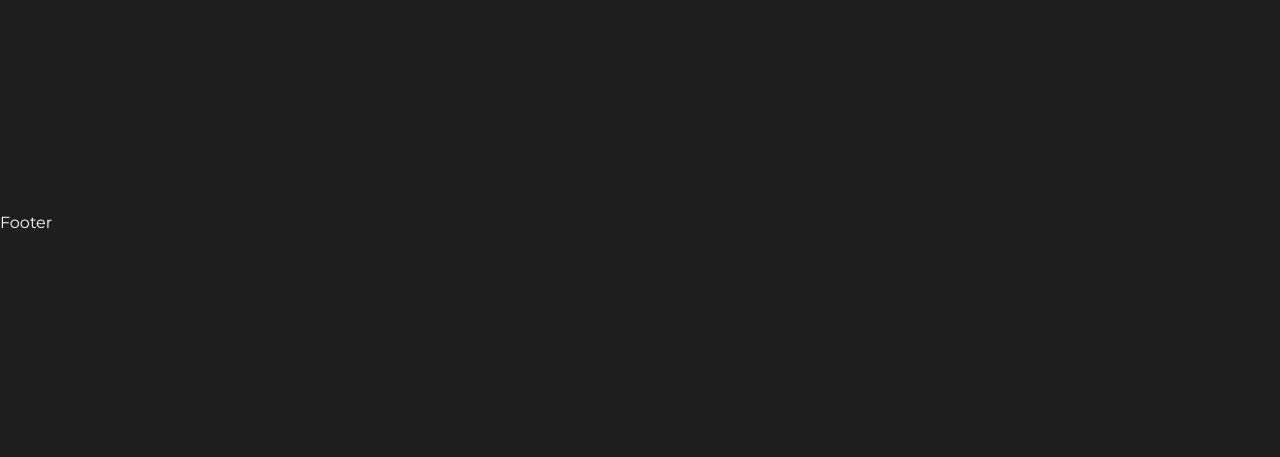
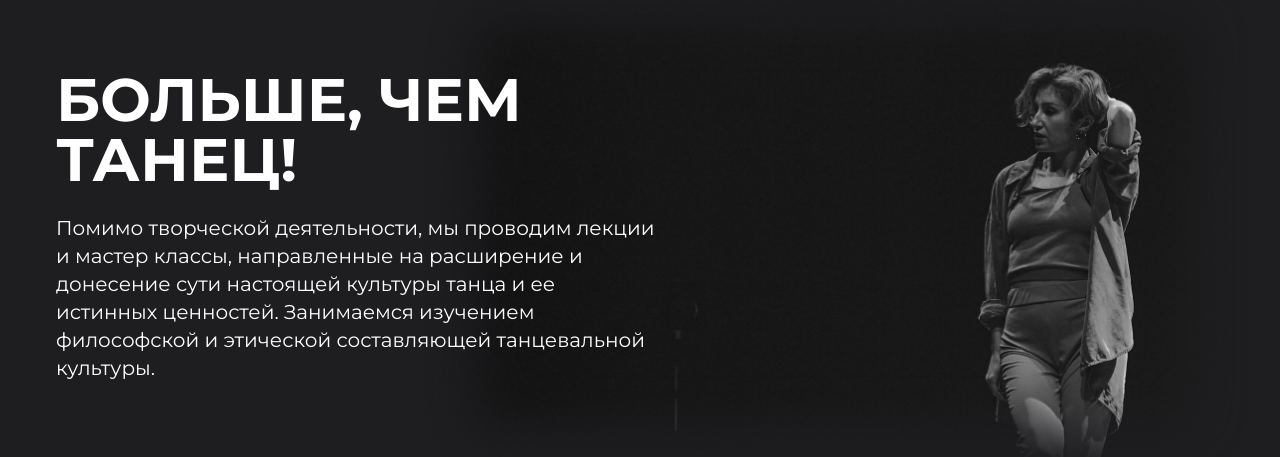
Before and after one commit to kivals/dom-site-next, a Next.js app: page / in a window 1280 px wide. Shown: the part 693-1150 px from the top of the page. Before the commit the page ends 928 px from the top, so only its background shows below. Built offline with nearby package versions, Linux system fonts and the light colour scheme.

Commit message:
Description block

```diff
--- a/app/page.tsx
+++ b/app/page.tsx
@@ -1,7 +1,9 @@
 import Hero from "@/components/landing/Hero";
+import Description from "@/components/landing/Description";
 
 export default function Home() {
   return <main className="min-h-screen">
     <Hero />
+    <Description />
   </main>;
 }
--- /dev/null
+++ b/components/landing/Description.tsx
@@ -0,0 +1,23 @@
+import React from "react";
+
+const Description = () => {
+  return (
+    <section className="container mx-auto">
+      <div className="bg-description bg-cover bg-right bg-no-repeat px-2 py-10 md:bg-contain md:px-3 md:py-20 lg:px-6 lg:py-24">
+        <div className="max-w-[400px] md:max-w-[600px]">
+          <h2 className="mb-3 text-xl font-bold uppercase leading-6 sm:text-2xl md:mb-6 md:text-6xl">
+            Больше, чем танец!
+          </h2>
+          <p className="text-sm leading-4 sm:text-base md:text-xl">
+            Помимо творческой деятельности, мы проводим лекции и мастер классы,
+            направленные на расширение и донесение сути настоящей культуры танца
+            и ее истинных ценностей. Занимаемся изучением философской и
+            этической составляющей танцевальной культуры.
+          </p>
+        </div>
+      </div>
+    </section>
+  );
+};
+
+export default Description;
--- a/components/landing/Hero.tsx
+++ b/components/landing/Hero.tsx
@@ -15,7 +15,6 @@ const Hero = () => {
   const [activeVideo, setActiveVideo] = useState(videos[0]);
 
   const endVideoHandler = () => {
-    console.log("end")
     const index = videos.findIndex((v) => v.name === activeVideo.name);
     videos[index + 1]
       ? setActiveVideo(videos[index + 1])
@@ -23,7 +22,7 @@ const Hero = () => {
   };
 
   return (
-    <section className="container mx-auto">
+    <section className="container mx-auto mb-4">
       <div className="relative">
         <Video
           path={activeVideo.path}
--- a/tailwind.config.ts
+++ b/tailwind.config.ts
@@ -88,6 +88,7 @@ const config = {
       backgroundImage: {
         "left-lines": "url('/menu/left.svg')",
         "right-lines": "url('/menu/right.svg')",
+        "description": "url('/description/bg.png')",
       },
     },
   },
```
Also changed, not shown: public/description/bg.png (added).
